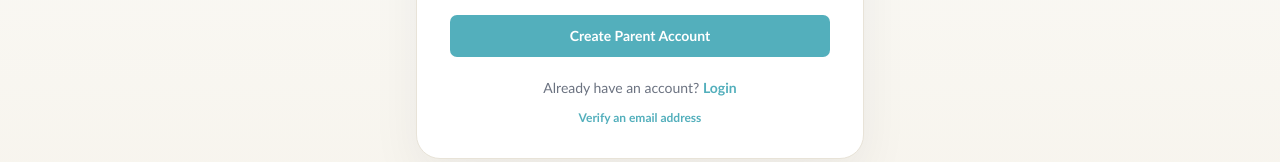
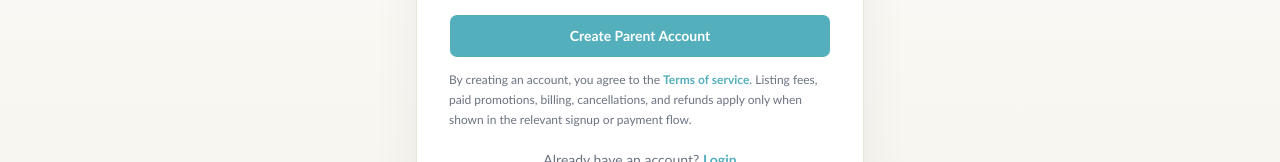
Before and after one commit to monti212/kidcexcellence, a Next.js app: page /auth in a window 1280 px wide. Shown: the part 790-952 px from the top of the page. Built offline with nearby package versions, Linux system fonts and the light colour scheme; no server answers.

Commit message:
Update signup and payment terms copy

```diff
--- a/app/auth/page.tsx
+++ b/app/auth/page.tsx
@@ -369,6 +369,7 @@ function SignupForm({
           <Button type="submit" className="mt-2 h-11 w-full rounded-lg bg-[var(--brand-leaf)] font-black text-white hover:bg-[var(--brand-ink)]"  >
             Create Parent Account
           </Button>
+          <SignupTermsNotice />
         </form>
       </TabsContent>
 
@@ -450,8 +451,22 @@ function SignupForm({
           <Button type="submit" className="mt-2 h-11 w-full rounded-lg bg-[var(--brand-leaf)] font-black text-white hover:bg-[var(--brand-ink)]"  >
             Create Provider Account
           </Button>
+          <SignupTermsNotice />
         </form>
       </TabsContent>
     </Tabs>
   );
 }
+
+function SignupTermsNotice() {
+  return (
+    <p className="text-xs leading-5 text-[var(--brand-muted)]">
+      By creating an account, you agree to the{" "}
+      <Link href="/terms" className="font-bold text-[var(--brand-leaf)] hover:underline">
+        Terms of service
+      </Link>
+      . Listing fees, paid promotions, billing, cancellations, and refunds apply only when shown in
+      the relevant signup or payment flow.
+    </p>
+  );
+}
--- a/app/terms/page.tsx
+++ b/app/terms/page.tsx
@@ -17,8 +17,8 @@ export default function TermsPage() {
       icon={<ScrollText className="h-5 w-5" />}
       sections={[
         {
-          title: "Marketplace role",
-          body: "Kidcellence provides discovery, comparison, profile, messaging, and verification workflow tools. Kidcellence is not the childcare provider, employer, booking agent, insurer, regulator, or party to arrangements made between families and providers.",
+          title: "Using Kidcellence",
+          body: "Kidcellence provides tools for discovering, comparing, contacting, and reviewing childcare-related providers. Account creation, listing publication, enquiries, messages, promotions, and payments must be used only for lawful childcare, education, health, family support, or child-focused service purposes.",
         },
         {
           title: "Accounts",
@@ -43,7 +43,7 @@ export default function TermsPage() {
         },
         {
           title: "Signup and payment terms",
-          body: "By creating an account, publishing a listing, submitting an enquiry, or making a payment through Kidcellence, you agree to provide accurate information and review all provider details, fees, schedules, cancellation rules, and service expectations before confirming an arrangement. Payments, deposits, refunds, and paid promotions are governed by the terms shown at checkout or in the relevant signup flow.",
+          body: "By creating an account, publishing a listing, submitting an enquiry, buying a paid promotion, or making a payment through Kidcellence, you agree to the terms shown in the relevant signup, listing, promotion, or checkout flow. Fees, billing periods, cancellation rules, refunds, renewal dates, and promotion placement are confirmed before payment where payment is supported. Any childcare arrangement should be confirmed directly between the family and provider before services begin.",
         },
         {
           title: "Enforcement and changes",
```
